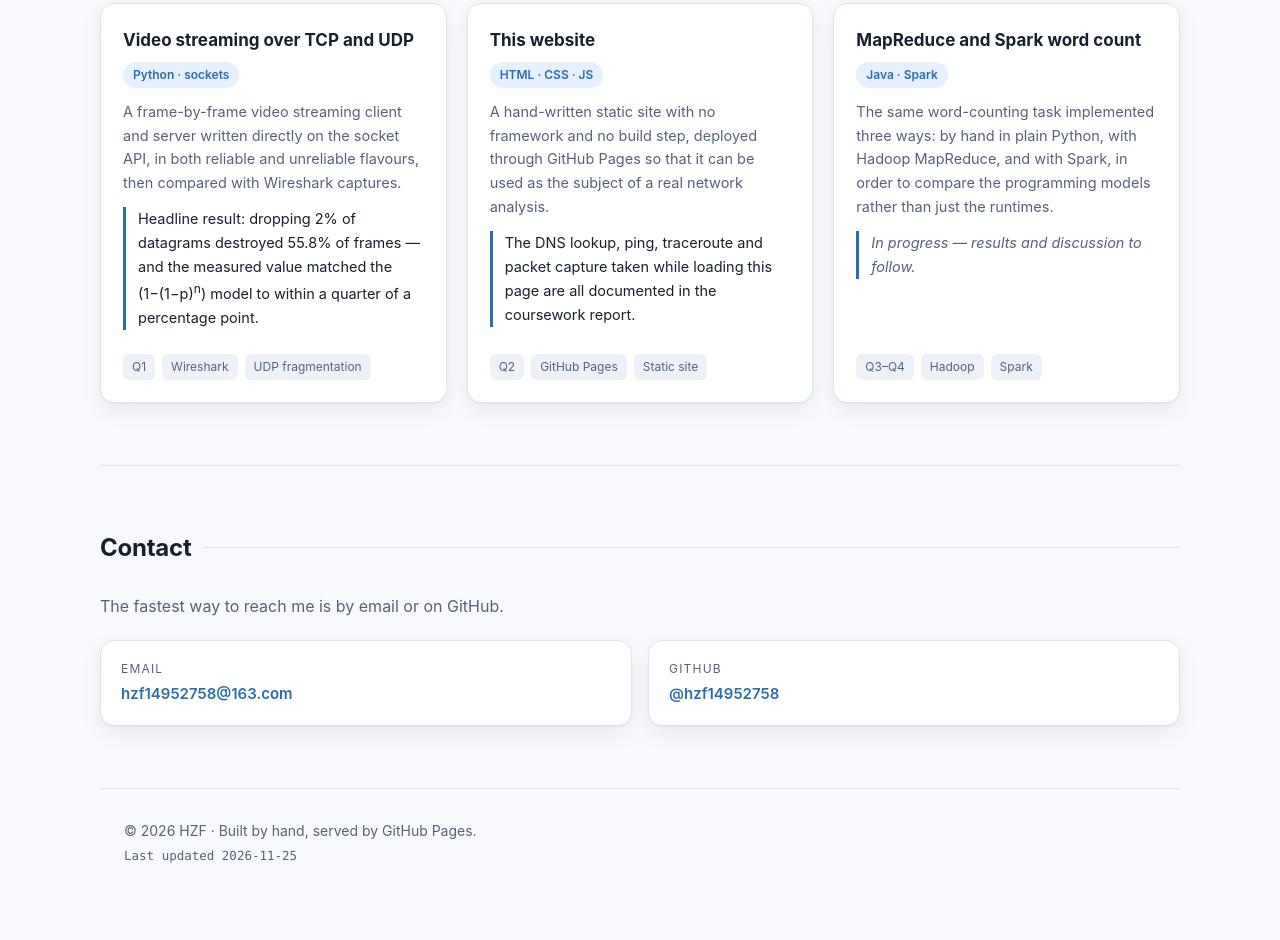
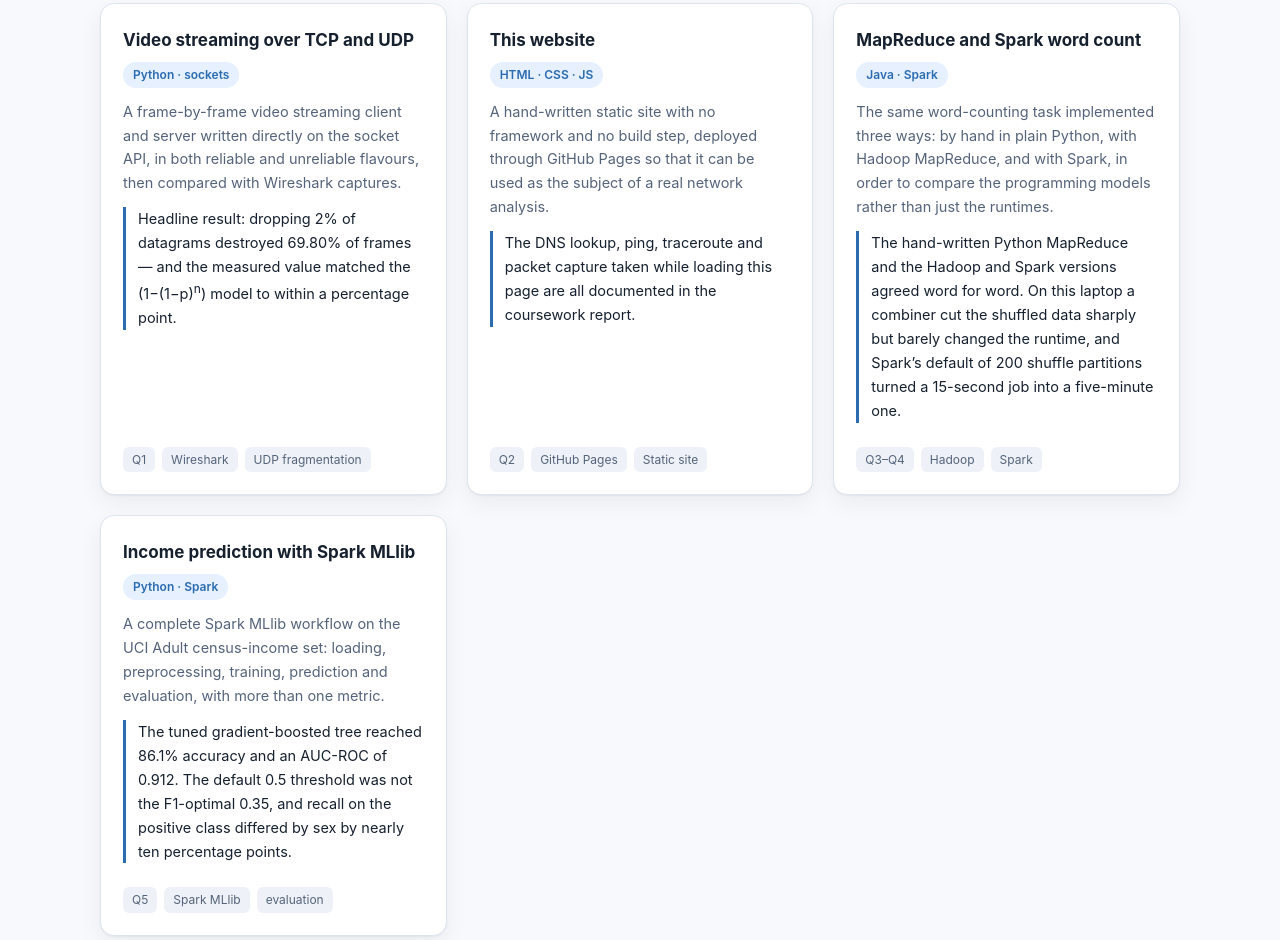
Before and after one commit to hzf14952758/hzf14952758.github.io, a plain HTML site: page index.html in a window 1280 px wide. Shown: the part 1502-2442 px from the top of the page. Before the commit the page ends 2413 px from the top, so only its background shows below. Drawn offline with Linux system fonts and the light colour scheme.

Commit message:
Update coursework numbers and add the later project results
Co-authored-by: Cursor Agent <cursoragent@cursor.com>
Co-authored-by: hzf14952758 <hzf14952758@users.noreply.github.com>

```diff
--- a/assets/script.js
+++ b/assets/script.js
@@ -78,10 +78,6 @@
   var year = document.getElementById("year");
   if (year) year.textContent = String(new Date().getFullYear());
 
-  var updated = document.getElementById("updated");
-  if (updated) {
-    var d = new Date();
-    var pad = function (n) { return String(n).padStart(2, "0"); };
-    updated.textContent = d.getFullYear() + "-" + pad(d.getMonth() + 1) + "-" + pad(d.getDate());
-  }
+  /* Last-updated date is written in the HTML so it stays a real revision date,
+     not the day the page happens to be opened. */
 })();
--- a/index.html
+++ b/index.html
@@ -54,7 +54,7 @@
         <ul class="hero-stats">
           <li><strong>5</strong><span>coursework questions</span></li>
           <li><strong>2</strong><span>transport protocols compared</span></li>
-          <li><strong>600</strong><span>frames streamed per run</span></li>
+          <li><strong>2,533</strong><span>frames streamed per run</span></li>
         </ul>
       </div>
     </section>
@@ -114,8 +114,8 @@
             both reliable and unreliable flavours, then compared with Wireshark captures.
           </p>
           <p class="card-result">
-            Headline result: dropping 2% of datagrams destroyed 55.8% of frames &mdash; and the measured
-            value matched the (1&minus;(1&minus;p)<sup>n</sup>) model to within a quarter of a percentage
+            Headline result: dropping 2% of datagrams destroyed 69.80% of frames &mdash; and the measured
+            value matched the (1&minus;(1&minus;p)<sup>n</sup>) model to within a percentage
             point.
           </p>
           <ul class="card-tags"><li>Q1</li><li>Wireshark</li><li>UDP fragmentation</li></ul>
@@ -148,9 +148,28 @@
             runtimes.
           </p>
           <p class="card-result">
-            <span class="muted">In progress &mdash; results and discussion to follow.</span>
+            The hand-written Python MapReduce and the Hadoop and Spark versions agreed word for word.
+            On this laptop a combiner cut the shuffled data sharply but barely changed the runtime,
+            and Spark&rsquo;s default of 200 shuffle partitions turned a 15-second job into a five-minute one.
           </p>
           <ul class="card-tags"><li>Q3&ndash;Q4</li><li>Hadoop</li><li>Spark</li></ul>
+        </article>
+
+        <article class="card">
+          <div class="card-top">
+            <h3>Income prediction with Spark MLlib</h3>
+            <span class="badge">Python &middot; Spark</span>
+          </div>
+          <p>
+            A complete Spark MLlib workflow on the UCI Adult census-income set: loading,
+            preprocessing, training, prediction and evaluation, with more than one metric.
+          </p>
+          <p class="card-result">
+            The tuned gradient-boosted tree reached 86.1% accuracy and an AUC-ROC of 0.912.
+            The default 0.5 threshold was not the F1-optimal 0.35, and recall on the positive
+            class differed by sex by nearly ten percentage points.
+          </p>
+          <ul class="card-tags"><li>Q5</li><li>Spark MLlib</li><li>evaluation</li></ul>
         </article>
       </div>
     </section>
@@ -174,7 +193,7 @@
   <footer class="site-footer">
     <div class="container">
       <p>&copy; <span id="year">2026</span> HZF &middot; Built by hand, served by GitHub Pages.</p>
-      <p class="footer-meta">Last updated <span id="updated">2026-10-12</span></p>
+      <p class="footer-meta">Last updated <span id="updated">2026-11-26</span></p>
     </div>
   </footer>
 
```
